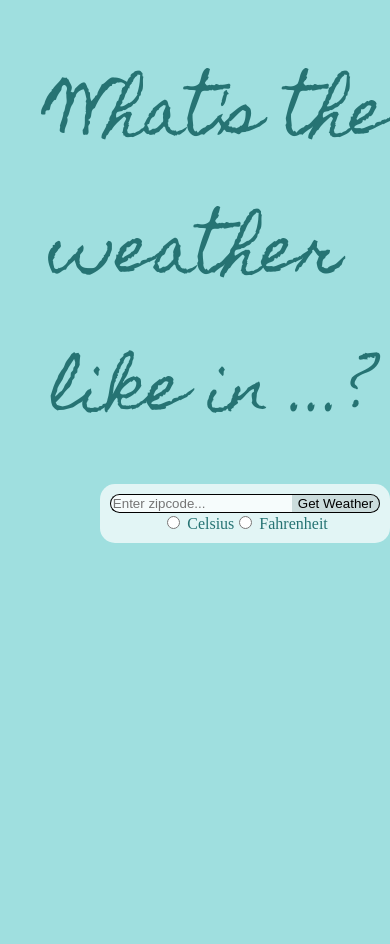
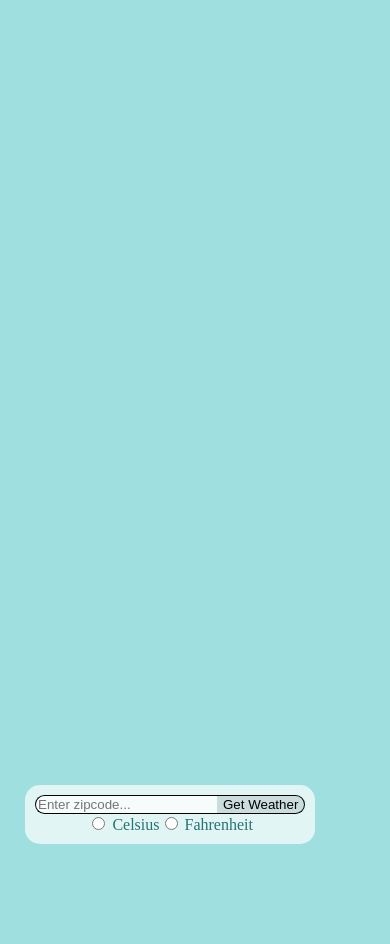
Before and after one commit to jclane/portfolio, a Flask app: page /weather.html in a window 390 px wide; the page is wider, and only the part inside the window is pictured. After the commit the page ends 844 px from the top of that part, so only its background shows below. Run offline with Flask 2, Linux system fonts and the light colour scheme.

Commit message:
made minor improvements on small screens

```diff
--- a/static/css/weather.css
+++ b/static/css/weather.css
@@ -1,11 +1,9 @@
 @import url('https://fonts.googleapis.com/css2?family=Homemade+Apple&display=swap');
 
 body {
-  height: 100vh;
-  width: 100vw;
   margin: 0;
   overflow: hidden;
-  padding: 50px;
+  padding: 25px;
 }
 
 .container {
@@ -14,7 +12,8 @@ body {
   align-items: center;
 }
 
-#header {
+.header {
+  grid-area: h;
   font-family: "Homemade Apple", cursive;
   font-size: 4em;
   padding-bottom: 10px;
@@ -24,6 +23,7 @@ body {
   display: grid;
   align-items: center;
   justify-items: center;
+  justify-content: center;
   background-color: rgba(255, 255, 255, 0.7);
   border-radius: 15px;
   padding: 10px;
@@ -31,279 +31,101 @@ body {
 }
 
 #weather-app-form {
-  grid-template-areas: "z s"
-                       "tu tu";
+  grid-area: waf;
+  grid-template-areas: "wafz wafs"
+                       "waftur waftur";
 }
 
-#weather-app-form > #zipcode, #submit {
+#weather-app-form > #zipcode,
+#weather-app-form > #submit {
   border-style: solid;
   border-color: black;
 }
 
 #weather-app-form > #zipcode {
-  grid-area: z;
+  grid-area: wafz;
   border-radius: 15px 0px 0px 15px;
   border-width: 1px 0 1px 1px;
   background-color: inherit;
 }
 
 #weather-app-form > #submit {
-  grid-area: s;
+  grid-area: wafs;
   border-radius: 0px 15px 15px 0px;
   border-width: 1px 1px 1px 0px;
   background-color: rgba(0, 0, 0, 0.1);
 }
 
 #weather-app-form > #temp_units_radios {
-  grid-area: tu;
+  grid-area: waftur;
   display: flex;
   flex-flow: row nowrap;
 }
 
 #weather {
-  grid-template-areas: "c t"
-                       "f f";
+  grid-template-areas: "wcc wt"
+                       "waf waf";
 }
 
-#curr_conditions {
-  grid-area: c;
+#weather > #curr_conditions {
+  grid-area: wcc;
   display: flex;
   flex-flow: column nowrap;
   align-items: center;
   font-size: 1.25em;
 }
 
-#temps {
-  grid-area: t;
+#weather > #temps {
+  grid-area: wt;
   display: grid;
   justify-items: center;
-  grid-template-areas: "ct ct"
-                       "ht lt";
+  grid-template-areas: "wtct wtct"
+                       "wtmax wtmin";
 }
 
-#curr_conditions > img {
-  grid-area: i;
+#weather > #curr_conditions > img {
+  grid-area: wcci;
 }
 
-#curr_conditions #conditions {
-  grid-area: c;
+#weather > #curr_conditions > #conditions {
+  grid-area: wccc;
 }
 
-#temps #curr_temp {
-  grid-area: ct;
+#weather > #temps > #curr_temp {
+  grid-area: wtct;
   font-size: 2.5em;
 }
 
-#temps #temp_max {
-  grid-area: ht;
-  display: flex;
+#weather > #temps > #temp_max {
+  grid-area: wtmax;
 }
 
-#temps #temp_min {
-  grid-area: lt;
+#weather > #temps > #temp_min {
+  grid-area: wtmin;
 }
 
-.snow {
-  background-image: url(http://www.aurainweb.pl/wp-content/uploads/2017/08/snieg-1-e1512733256249.png),
-    url(http://www.aurainweb.pl/wp-content/uploads/2017/08/snieg-2-e1512733339864.png),
-    url(http://www.aurainweb.pl/wp-content/uploads/2017/08/snieg-3-e1512733296108.png) !important;
-  width: 100%;
-  height: 100%;
-  position: absoulute;
-  top: 0;
-  left: 0;
-  z-index: 1;
-  animation: snow 20s linear infinite;
-}
-@keyframes snow {
-  from {
-    background-position: 0px 0px, 0px 0px, 0px 0px;
-  }
-  to {
-    background-position: 500px 1000px, 200px 400px, -100px 300px;
-  }
-}
-
-
-/* Begin styling for RAIN */
-/* from https://codepen.io/alemesre/pen/hAxGg */
-.drop {
-  background: #0d343a !important;
-  background: -webkit-gradient(
-    linear,
-    0% 0%,
-    0% 100%,
-    from(rgba(13, 52, 58, 1)),
-    to(rgba(255, 255, 255, 0.6))
-  ) !important;
-  background: -moz-linear-gradient(
-    top,
-    rgba(13, 52, 58, 1) 0%,
-    rgba(255, 255, 255, 0.6) 100%
-  ) !important;
-  width: 1px;
-  height: 89px;
-  position: absolute;
-  bottom: 200px;
-  -webkit-animation: fall 0.63s linear infinite;
-  -moz-animation: fall 0.63s linear infinite;
-}
-
-/* animate the drops*/
-@-webkit-keyframes fall {
-  to {
-    margin-top: 900px;
-  }
-}
-@-moz-keyframes fall {
-  to {
-    margin-top: 900px;
-  }
-}
-
-/* End styling for RAIN */
-
-/* Begin styling for CLOUDS */
-#clouds{
-  position: fixed;
-  top: 0;
-	padding: 100px 0;
-}
-
-.cloud {
-	width: 200px;
-  height: 60px;
-	background: #fff !important;
-
-	border-radius: 200px;
-	-moz-border-radius: 200px;
-	-webkit-border-radius: 200px;
-
-	position: relative;
-}
-
-.cloud:before, .cloud:after {
-	content: '';
-	position: absolute;
-	background: #fff !important;
-	width: 100px;
-  height: 80px;
-	position: absolute;
-  top: -15px;
-  left: 10px;
-
-	border-radius: 100px;
-	-moz-border-radius: 100px;
-	-webkit-border-radius: 100px;
-
-	-webkit-transform: rotate(30deg);
-	transform: rotate(30deg);
-	-moz-transform: rotate(30deg);
-}
-
-.cloud:after {
-	width: 120px;
-  height: 120px;
-	top: -55px;
-  left: auto;
-  right: 15px;
-}
-
-/*Time to animate*/
-.x1 {
-	-webkit-animation: moveclouds 15s linear infinite;
-	-moz-animation: moveclouds 15s linear infinite;
-	-o-animation: moveclouds 15s linear infinite;
-}
-
-/*variable speed, opacity, and position of clouds for realistic effect*/
-.x2 {
-	left: 200px;
-
-	-webkit-transform: scale(0.6);
-	-moz-transform: scale(0.6);
-	transform: scale(0.6);
-	opacity: 0.6; /*opacity proportional to the size*/
-
-	/*Speed will also be proportional to the size and opacity*/
-	/*More the speed. Less the time in 's' = seconds*/
-	-webkit-animation: moveclouds 25s linear infinite;
-	-moz-animation: moveclouds 25s linear infinite;
-	-o-animation: moveclouds 25s linear infinite;
-}
-
-.x3 {
-	left: -250px;
-  top: -200px;
-
-	-webkit-transform: scale(0.8);
-	-moz-transform: scale(0.8);
-	transform: scale(0.8);
-	opacity: 0.8; /*opacity proportional to the size*/
-
-	-webkit-animation: moveclouds 20s linear infinite;
-	-moz-animation: moveclouds 20s linear infinite;
-	-o-animation: moveclouds 20s linear infinite;
-}
-
-.x4 {
-	left: 470px;
-  top: -250px;
-
-	-webkit-transform: scale(0.75);
-	-moz-transform: scale(0.75);
-	transform: scale(0.75);
-	opacity: 0.75; /*opacity proportional to the size*/
-
-	-webkit-animation: moveclouds 18s linear infinite;
-	-moz-animation: moveclouds 18s linear infinite;
-	-o-animation: moveclouds 18s linear infinite;
-}
-
-.x5 {
-	left: -150px;
-  top: -150px;
-
-	-webkit-transform: scale(0.8);
-	-moz-transform: scale(0.8);
-	transform: scale(0.8);
-	opacity: 0.8; /*opacity proportional to the size*/
-
-	-webkit-animation: moveclouds 20s linear infinite;
-	-moz-animation: moveclouds 20s linear infinite;
-	-o-animation: moveclouds 20s linear infinite;
-}
-
-@-webkit-keyframes moveclouds {
-	0% {margin-left: 1000px;}
-	100% {margin-left: -1000px;}
-}
-@-moz-keyframes moveclouds {
-	0% {margin-left: 1000px;}
-	100% {margin-left: -1000px;}
-}
-@-o-keyframes moveclouds {
-	0% {margin-left: 1000px;}
-	100% {margin-left: -1000px;}
-}
-
-/* End styling for CLOUDS */
-
 /* Begin media queries */
-@media only screen and (max-width: 360px) {
-    body {
-        padding: 0px;
+@media only screen and (max-width: 767px) {
+    .container {
+        display: block;
     }
 
-    #header {
+    .header {
         display: none;
     }
 
-    .container {
-    	margin: 0;
-    	position: absolute;
-    	top: 50%;
-    	left: 50%;
-    	transform: translate(-50%, -50%)
+    #weather {
+        position: absolute;
+        top: 50%;
+        left: 50%;
+        transform: translate(-50%, -50%);
+    }
+
+    #weather-app-form {
+        position: absolute;
+        bottom: 0;
     }
 }
+
+@media only screen and (min-width: 768px) and (max-width: 1024px) {
+}
--- /dev/null
+++ b/static/css/weather_effects.css
@@ -0,0 +1,185 @@
+.snow {
+  background-image: url(http://www.aurainweb.pl/wp-content/uploads/2017/08/snieg-1-e1512733256249.png),
+    url(http://www.aurainweb.pl/wp-content/uploads/2017/08/snieg-2-e1512733339864.png),
+    url(http://www.aurainweb.pl/wp-content/uploads/2017/08/snieg-3-e1512733296108.png) !important;
+  width: 100%;
+  height: 100%;
+  position: absoulute;
+  top: 0;
+  left: 0;
+  z-index: 1;
+  animation: snow 20s linear infinite;
+}
+@keyframes snow {
+  from {
+    background-position: 0px 0px, 0px 0px, 0px 0px;
+  }
+  to {
+    background-position: 500px 1000px, 200px 400px, -100px 300px;
+  }
+}
+
+
+/* Begin styling for RAIN */
+/* from https://codepen.io/alemesre/pen/hAxGg */
+.drop {
+  background: #0d343a !important;
+  background: -webkit-gradient(
+    linear,
+    0% 0%,
+    0% 100%,
+    from(rgba(13, 52, 58, 1)),
+    to(rgba(255, 255, 255, 0.6))
+  ) !important;
+  background: -moz-linear-gradient(
+    top,
+    rgba(13, 52, 58, 1) 0%,
+    rgba(255, 255, 255, 0.6) 100%
+  ) !important;
+  width: 1px;
+  height: 89px;
+  position: absolute;
+  bottom: 200px;
+  -webkit-animation: fall 0.63s linear infinite;
+  -moz-animation: fall 0.63s linear infinite;
+}
+
+/* animate the drops*/
+@-webkit-keyframes fall {
+  to {
+    margin-top: 900px;
+  }
+}
+@-moz-keyframes fall {
+  to {
+    margin-top: 900px;
+  }
+}
+
+/* End styling for RAIN */
+
+/* Begin styling for CLOUDS */
+#clouds{
+  position: fixed;
+  top: 0;
+  padding: 100px 0;
+}
+
+.cloud {
+	width: 200px;
+    height: 60px;
+	background: #fff !important;
+
+	border-radius: 200px;
+	-moz-border-radius: 200px;
+	-webkit-border-radius: 200px;
+
+	position: relative;
+}
+
+.cloud:before, .cloud:after {
+  content: '';
+  position: absolute;
+  background: #fff !important;
+  width: 100px;
+  height: 80px;
+  position: absolute;
+  top: -15px;
+  left: 10px;
+
+  border-radius: 100px;
+  -moz-border-radius: 100px;
+  -webkit-border-radius: 100px;
+
+  -webkit-transform: rotate(30deg);
+  transform: rotate(30deg);
+  -moz-transform: rotate(30deg);
+}
+
+.cloud:after {
+  width: 120px;
+  height: 120px;
+  top: -55px;
+  left: auto;
+  right: 15px;
+}
+
+/*Time to animate*/
+.x1 {
+	-webkit-animation: moveclouds 15s linear infinite;
+	-moz-animation: moveclouds 15s linear infinite;
+	-o-animation: moveclouds 15s linear infinite;
+}
+
+/*variable speed, opacity, and position of clouds for realistic effect*/
+.x2 {
+	left: 200px;
+
+	-webkit-transform: scale(0.6);
+	-moz-transform: scale(0.6);
+	transform: scale(0.6);
+	opacity: 0.6; /*opacity proportional to the size*/
+
+	/*Speed will also be proportional to the size and opacity*/
+	/*More the speed. Less the time in 's' = seconds*/
+	-webkit-animation: moveclouds 25s linear infinite;
+	-moz-animation: moveclouds 25s linear infinite;
+	-o-animation: moveclouds 25s linear infinite;
+}
+
+.x3 {
+  left: -250px;
+  top: -200px;
+
+  -webkit-transform: scale(0.8);
+  -moz-transform: scale(0.8);
+  transform: scale(0.8);
+  opacity: 0.8; /*opacity proportional to the size*/
+
+  -webkit-animation: moveclouds 20s linear infinite;
+  -moz-animation: moveclouds 20s linear infinite;
+  -o-animation: moveclouds 20s linear infinite;
+}
+
+.x4 {
+  left: 470px;
+  top: -250px;
+
+  -webkit-transform: scale(0.75);
+  -moz-transform: scale(0.75);
+  transform: scale(0.75);
+  opacity: 0.75; /*opacity proportional to the size*/
+  -webkit-animation: moveclouds 18s linear infinite;
+  -moz-animation: moveclouds 18s linear infinite;
+  -o-animation: moveclouds 18s linear infinite;
+}
+
+.x5 {
+  left: -150px;
+  top: -150px;
+
+  -webkit-transform: scale(0.8);
+  -moz-transform: scale(0.8);
+  transform: scale(0.8);
+  opacity: 0.8; /*opacity proportional to the size*/
+  -webkit-animation: moveclouds 20s linear infinite;
+  -moz-animation: moveclouds 20s linear infinite;
+  -o-animation: moveclouds 20s linear infinite;
+}
+
+@-webkit-keyframes moveclouds {
+	0% {margin-left: 1000px;}
+	100% {margin-left: -1000px;}
+}
+
+@-moz-keyframes moveclouds {
+	0% {margin-left: 1000px;}
+	100% {margin-left: -1000px;}
+}
+
+@-o-keyframes moveclouds {
+	0% {margin-left: 1000px;}
+	100% {margin-left: -1000px;}
+}
+
+/* End styling for CLOUDS */
--- a/templates/weather_base.html
+++ b/templates/weather_base.html
@@ -12,7 +12,7 @@
     </head>
 
     <div class="container">
-        <header id="header">What's the weather like in {{ weather.location if weather else "..." }}?</header>
+        <header class="header">What's the weather like in {{ weather.location if weather else "..." }}?</header>
         {% block weather %}
         {% endblock %}
 
@@ -32,5 +32,6 @@
     </div>
 
     <link rel="stylesheet" type="text/css" href="./css/weather.css">
+    <link rel="stylesheet" type="text/css" href="./css/weather_effects.css">
     <script src="./js/jquery-3.6.0.min.js"></script>
     <script src="./js/weather.js"></script>
```
